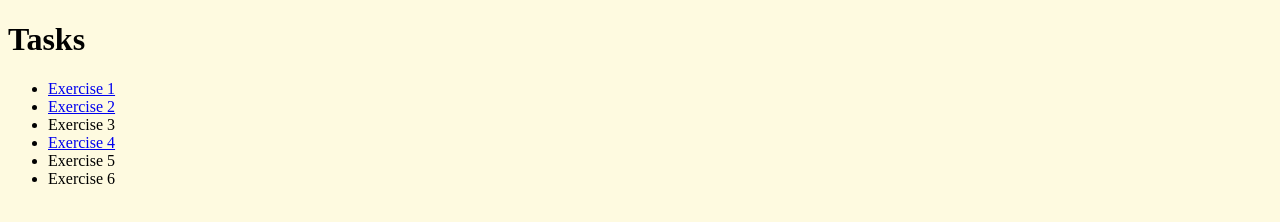
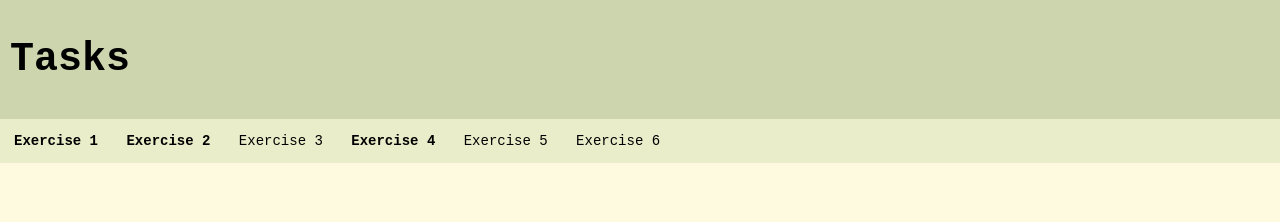
Before and after one commit to MatiasKarha/Tasks, a plain HTML site: page index.html in a window 1280 px wide. Drawn offline with Linux system fonts and the light colour scheme.

Commit message:
Update index.html

```diff
--- a/index.html
+++ b/index.html
@@ -4,7 +4,7 @@
     <meta charset="UTF-8">
     <meta name="viewport" content="width=device-width, initial-scale=1.0">
     <title>My individual Tasks - Matias Kärhä</title>
-    <link rel="stylesheet" href="css/style.css">
+    <link rel="stylesheet" href="css/style2.css">
 </head>
 <body>
 
```
